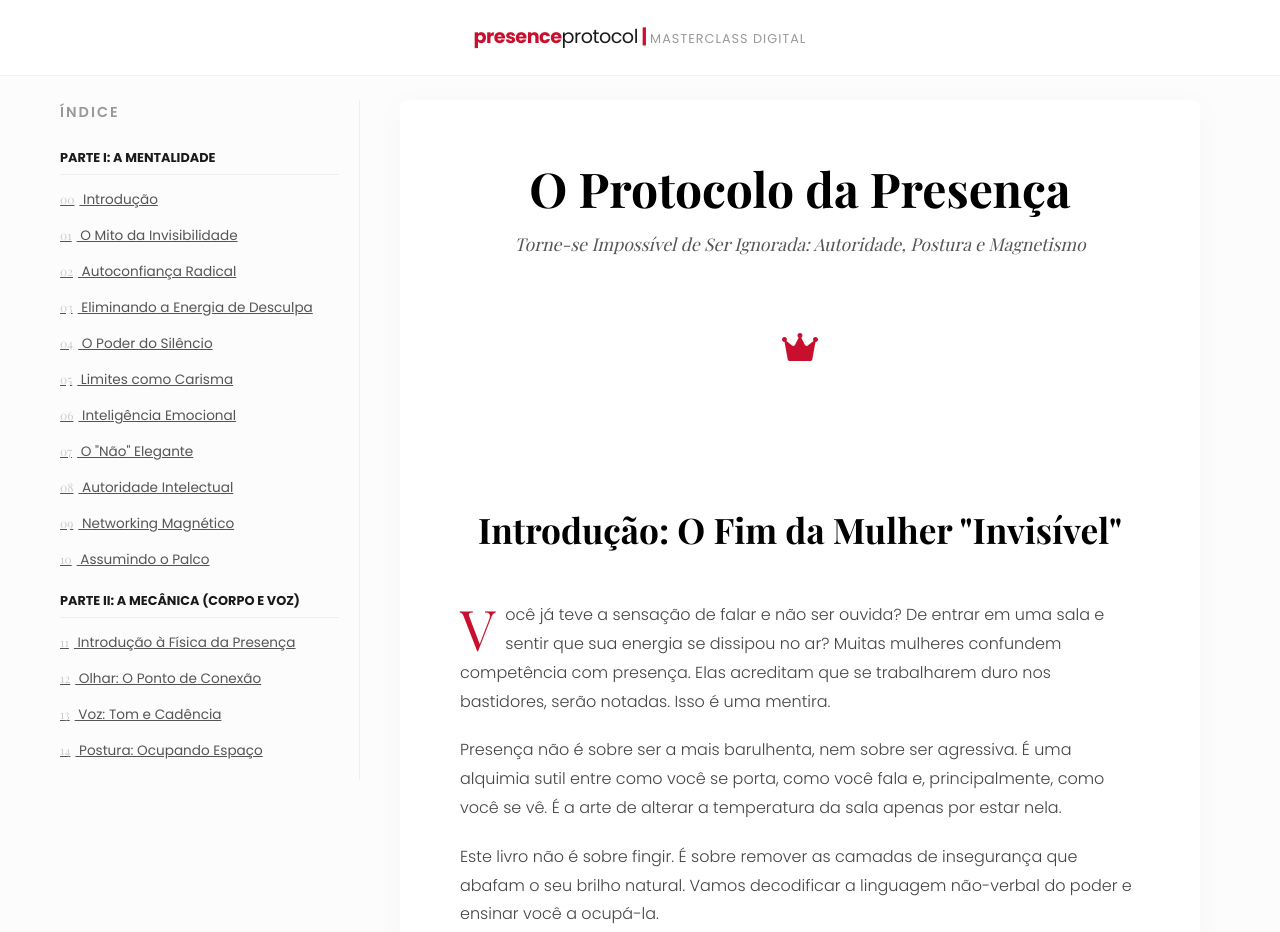
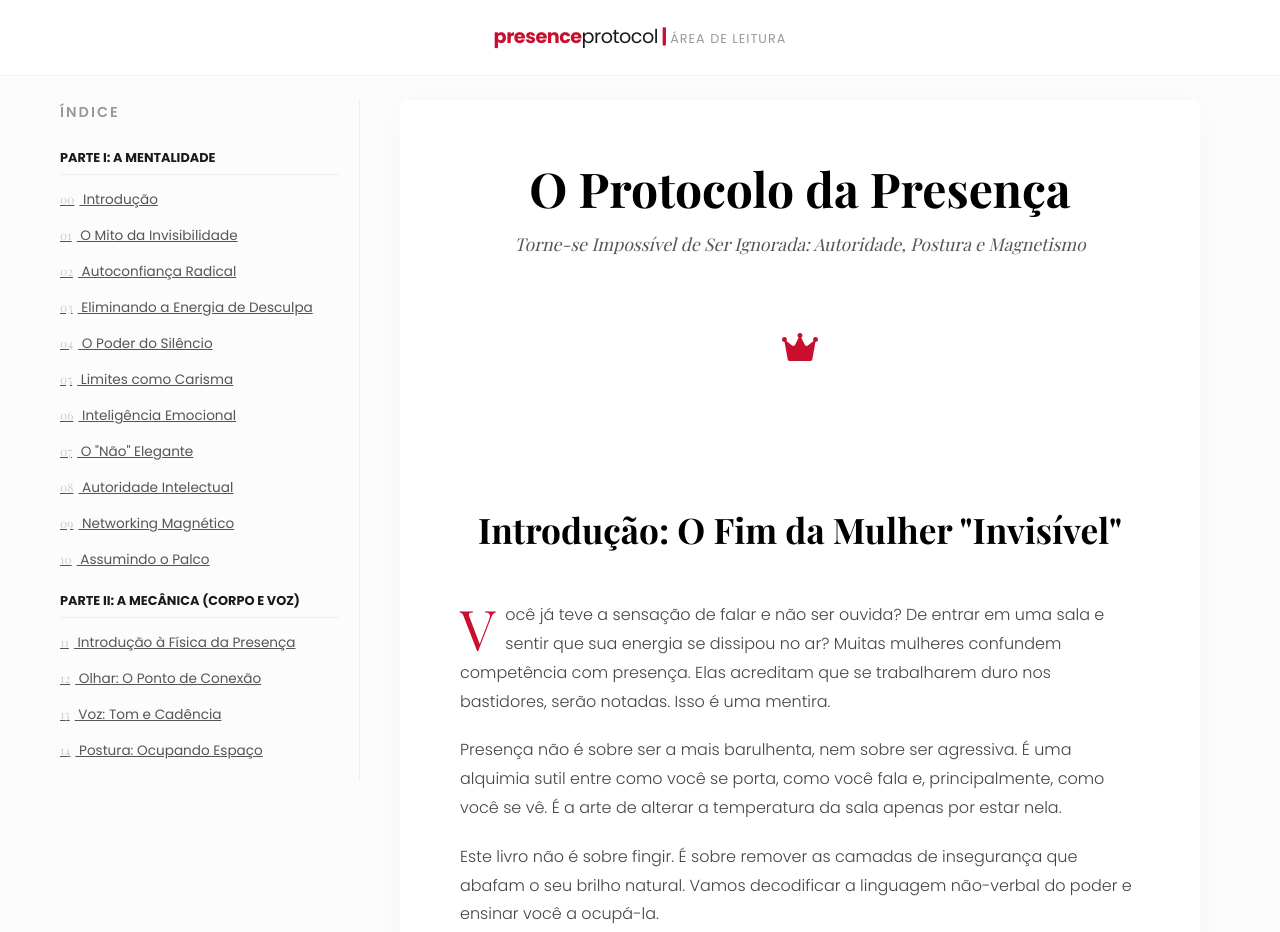
Before and after one commit to anakarolinaiclube-ux/livrooprotocolo, a plain HTML site: page index.html in a window 1280 px wide. Shown: the top 932 px of the page. Drawn offline with nearby package versions, Linux system fonts and the light colour scheme; a web font is replaced by a local one.

Commit message:
Update index.html

```diff
--- a/index.html
+++ b/index.html
@@ -206,7 +206,7 @@
 <body>
 
     <header>
-        <div class="logo">presence<span>protocol</span> | <span style="font-size: 0.8rem; color: #999; text-transform: uppercase; letter-spacing: 1px;">Masterclass Digital</span></div>
+        <div class="logo">presence<span>protocol</span> | <span style="font-size: 0.8rem; color: #999; text-transform: uppercase; letter-spacing: 1px;">ÁREA DE LEITURA</span></div>
     </header>
 
     <div class="reader-container">
```
